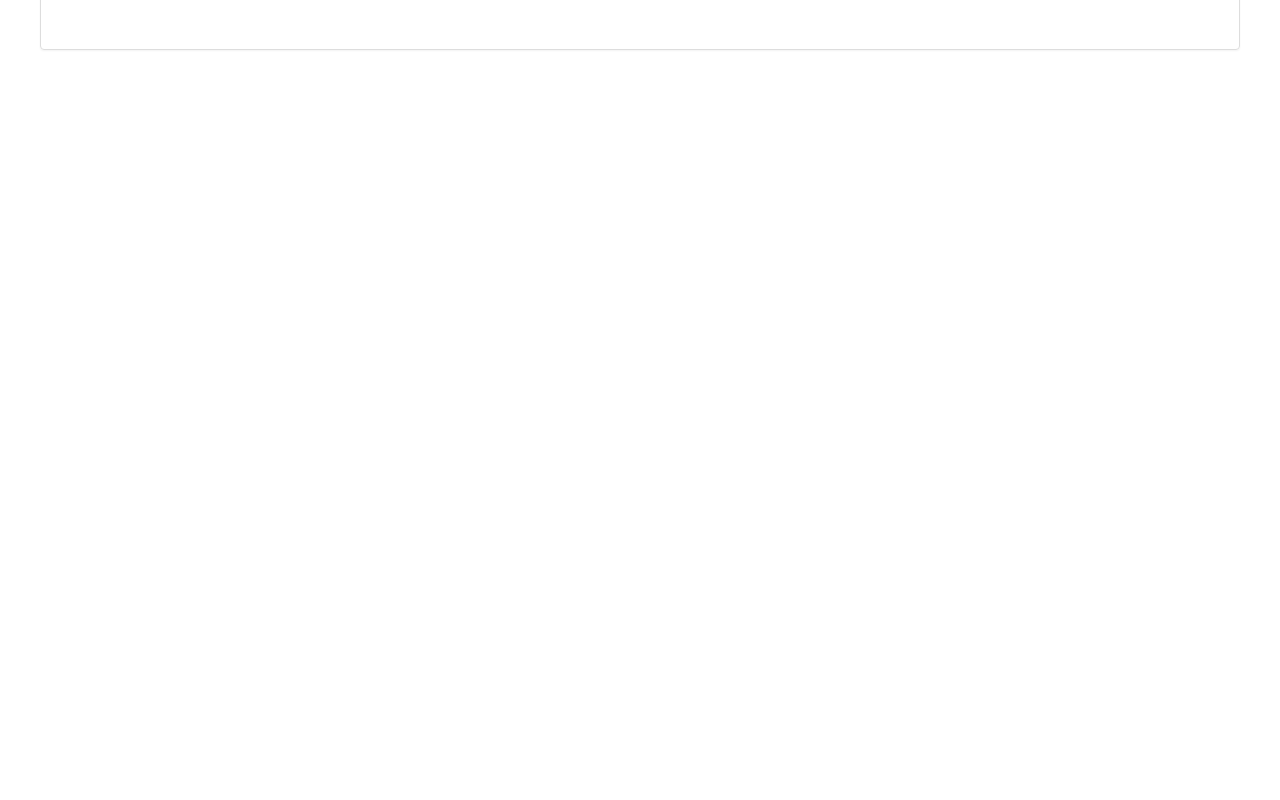
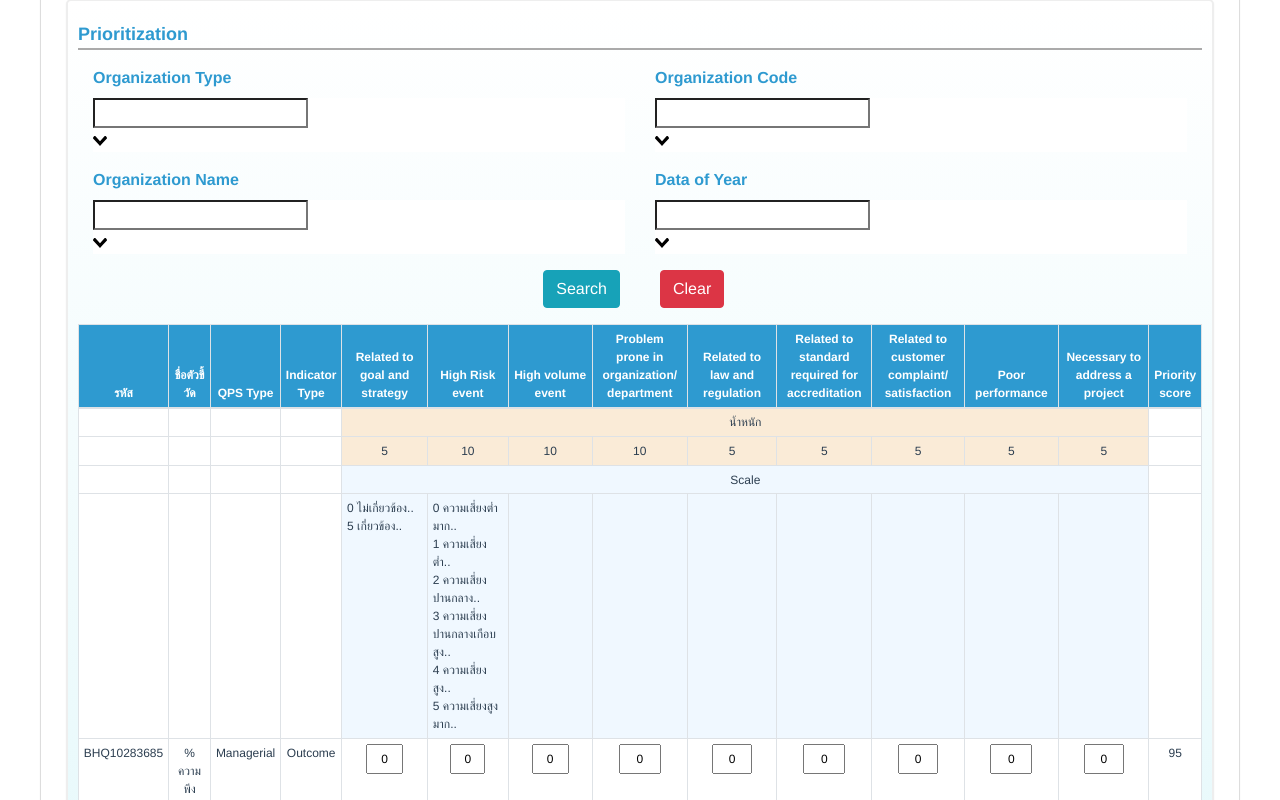
Before and after one commit to narongpon57/perfmeas, a Vue app: page /#/prioritization in a window 1280 px wide. Shown: the part 200-1000 px from the top of the page. Before the commit the page ends 800 px from the top, so only its background shows below. Built offline with nearby package versions, Linux system fonts and the light colour scheme.

Commit message:
:art: add vuex

```diff
--- a/src/components/Prioritization/Prioritization.vue
+++ b/src/components/Prioritization/Prioritization.vue
@@ -1,9 +1,167 @@
 <template>
   <div>
+    <div class="container-fluid">
+      <div class="panel content bg-content">
+        <div class="topic headline">Prioritization</div>
+         <div class="container">
+          <div class="row form-group">
+            <div class="col-md-6">
+              <label for="" class="font-normal">Organization Type </label>
+              <v-select v-model="orgTypeSelected" :options="orgType"></v-select>
+            </div>
+            <div class="col-md-6">
+              <label for="" class="font-normal">Organization Code </label>
+              <v-select v-model="orgCodeSelected" :options="orgCode"></v-select>
+            </div>
+          </div>
+          <div class="row form-group">
+            <div class="col-md-6">
+              <label for="" class="font-normal">Organization Name </label>
+              <v-select v-model="orgNameSelected" :options="orgName"></v-select>
+            </div>
+            <div class="col-md-6">
+              <label for="" class="font-normal">Data of Year </label>
+              <v-select v-model="yearSelected" :options="year"></v-select>
+            </div>
+          </div>
+          <div class="row form-group">
+            <div class="col-md-6 text-right">
+              <button class="btn btn-info">Search</button>
+            </div>
+            <div class="col-md-6">
+              <button class="btn btn-danger" @click="clear">Clear</button>
+            </div>
+          </div>
+        </div>
+        <div class="prioritize-table">
+          <table class="table table-bordered table-bg table-sm text-center">
+            <thead class="table-head">
+              <th>รหัส</th>
+              <th>ชื่อตัวขี้วัด</th>
+              <th>QPS Type</th>
+              <th>Indicator Type</th>
+              <th style="width:100px;" v-for="item in criteria" :key="item.name">{{ item.name }}</th>
+              <th>Priority score</th>
+            </thead>
+            <tbody>
+              <tr>
+                <td></td>
+                <td></td>
+                <td></td>
+                <td></td>
+                <td colspan="9" style="background-color: antiquewhite;">น้ำหนัก</td>
+                <td></td>
+              </tr>
+              <tr>
+                <td></td>
+                <td></td>
+                <td></td>
+                <td></td>
+                <td style="background-color: antiquewhite;" v-for="item in criteria" :key="item.name">{{ item.weight }}</td>
+                <td></td>
+              </tr>
+              <tr>
+                <td></td>
+                <td></td>
+                <td></td>
+                <td></td>
+                <td colspan="9" style="background-color: aliceblue;">Scale</td>
+                <td></td>
+              </tr>
+                <tr>
+                <td></td>
+                <td></td>
+                <td></td>
+                <td></td>
+                <td style="background-color: aliceblue; text-align: left;" v-for="item in criteria" :key="item.name">
+                  <div v-for="scale in item.scale" :key="scale.label" v-tooltip:left="scale.val + ' ' + scale.label">{{ scale.val }} {{ scale.label | wordWrap }}</div>
+                </td>
+                <td></td>
+              </tr>
+              <tr>
+                <td>BHQ10283685</td>
+                <td>% ความพึงพอใจมาก ความรวดเร็วในการให้ข้อมูล</td>
+                <td>Managerial</td>
+                <td>Outcome</td>
+                <td v-for="number in count" :key="number"><input type="text" value="0"></td>
+                <td>95</td>
+              </tr>
+              <tr>
+                <td>BHQ10283685</td>
+                <td>% ความพึงพอใจมาก ความรวดเร็วในการให้ข้อมูล</td>
+                <td>Managerial</td>
+                <td>Outcome</td>
+                <td v-for="number in count" :key="number"><input type="text" value="0"></td>
+                <td>95</td>
+              </tr>
+            </tbody>
+          </table>
+        </div>
+      </div>
+    </div>
   </div>
 </template>
 
 <script>
+import { mapActions, mapGetters } from 'vuex'
+
 export default {
+  data () {
+    return {
+      orgType: ['Bu', 'Department'],
+      orgCode: ['BHQ', 'GLS001', 'GLS002', 'GLS003'],
+      orgName: ['BU.Back Office', 'BU.OPD', 'BU.IPD'],
+      year: ['2017', '2018', '2019', '2020'],
+      orgTypeSelected: '',
+      orgCodeSelected: '',
+      orgNameSelected: '',
+      yearSelected: '',
+      isSearch: false,
+      count: 0,
+      criteria: []
+    }
+  },
+  created () {
+    this.count = this.$store.getters.countPrioritizationCriteria
+    this.criteria = this.$store.getters.getPrioritizationCriteria
+  },
+  methods: {
+    ...mapGetters({
+      getPrioritizationCriteria: 'getPrioritizationCriteria'
+    }),
+    clear () {
+      this.orgTypeSelected = ''
+      this.orgCodeSelected = ''
+      this.orgNameSelected = ''
+      this.yearSelected = ''
+    }
+  },
+  filters: {
+    wordWrap(value) {
+      return value.split(' ')[0] + '..'
+    }
+  }
 }
 </script>
+
+<style lang="scss" scoped>
+.form-group {
+  button {
+    margin: 0 5px;
+  }
+}
+.prioritize-table {
+  table {
+    font-size: 12px;
+    tr {
+      td {
+        input {
+          width: 50%;
+          height: 30px;
+          text-align: center;
+        }
+      }
+    }
+  }
+}
+</style>
--- a/src/main.js
+++ b/src/main.js
@@ -4,10 +4,20 @@ import vSelect from 'vue-select'
 
 import App from './App.vue'
 import { routes } from './routes'
+import store from './store/store'
+
+const $ = window.$
 
 Vue.use(VueRouter)
 
 Vue.component('v-select', vSelect)
+Vue.directive('tooltip', function (el, binding) {
+  $(el).tooltip({
+    title: binding.value,
+    placement: binding.arg,
+    trigger: 'hover'
+  })
+})
 
 Vue.config.productionTip = false
 
@@ -18,5 +28,6 @@ const router = new VueRouter({
 
 new Vue({
   router,
+  store,
   render: h => h(App)
 }).$mount('#app')
--- /dev/null
+++ b/src/store/modules/header.js
@@ -0,0 +1,28 @@
+const state = {
+  topic: 'My Worklist'
+}
+
+const mutations = {
+  'SET_TOPIC' (state, topic) {
+    state.topic = topic
+  }
+}
+
+const actions = {
+  setTopic ({ commit }, topic) {
+    commit('SET_TOPIC', topic)
+  }
+}
+
+const getters = {
+  topic (state) {
+    return state.topic
+  }
+}
+
+export default {
+  state,
+  mutations,
+  actions,
+  getters
+}
--- /dev/null
+++ b/src/store/modules/prioritization_criteria.js
@@ -0,0 +1,74 @@
+const state = {
+  prioritization_criteria: [
+    {
+      name: 'Related to goal and strategy',
+      weight: 5,
+      scale: [
+        {
+          val: 0,
+          label: 'ไม่เกี่ยวข้อง กับเป้าหมายหรือกลยุทธ์ขององค์กร'
+        },
+        {
+          val: 5,
+          label: 'เกี่ยวข้อง กับเป้าหมายหรือกลยุทธ์ขององค์กร'
+        }
+      ] },
+    {
+      name: 'High Risk event',
+      weight: 10,
+      scale: [
+        {
+          val: 0,
+          label: 'ความเสี่ยงต่ำมาก อยู่ในระดับที่ยอมรับได้ โดยไม่ต้องการมีการจัดการเพิ่มเติม'
+        },
+        {
+          val: 1,
+          label: 'ความเสี่ยงต่ำ อยู่ในระดับที่ยอมรับได้ แต่ต้องมีเริ่มควบคุม'
+        },
+        {
+          val: 2,
+          label: 'ความเสี่ยงปานกลาง อยู่ในระดับที่พอยอมรับได้ ต้องเร่งวางแนวทางป้องกันเพิ่มเติม'
+        },
+        {
+          val: 3,
+          label: 'ความเสี่ยงปานกลางเกือบสูง อยู่ในระดับค่อนข้างรับไม่ได้ ต้องพยายามลดความเสี่ยง'
+        },
+        {
+          val: 4,
+          label: 'ความเสี่ยงสูง อยู่ในระดับที่ยอมรับไม่ได้ ต้องดำเนินการจัดการความเสี่ยง'
+        },
+        {
+          val: 5,
+          label: 'ความเสี่ยงสูงมาก อยู่ในระดับที่ยอมรับไม่ได้ ต้องดำเนินการจัดการความเสี่ยงทันที'
+        }
+      ]
+    },
+    { name: 'High volume event', weight: 10 },
+    { name: 'Problem prone in organization/ department', weight: 10 },
+    { name: 'Related to law and regulation', weight: 5 },
+    { name: 'Related to standard required for accreditation', weight: 5 },
+    { name: 'Related to customer complaint/ satisfaction', weight: 5 },
+    { name: 'Poor performance ', weight: 5 },
+    { name: 'Necessary to address a project', weight: 5 }
+  ]
+}
+
+const mutations = {}
+
+const actions = {}
+
+const getters = {
+  getPrioritizationCriteria (state) {
+    return state.prioritization_criteria
+  },
+  countPrioritizationCriteria () {
+    return state.prioritization_criteria.length
+  }
+}
+
+export default {
+  state,
+  mutations,
+  actions,
+  getters
+}
--- /dev/null
+++ b/src/store/store.js
@@ -0,0 +1,13 @@
+import Vue from 'vue'
+import Vuex from 'vuex'
+import header from './modules/header'
+import prioritizationCriteria from './modules/prioritization_criteria'
+
+Vue.use(Vuex)
+
+export default new Vuex.Store({
+  modules: {
+    header,
+    prioritizationCriteria
+  }
+})
```
